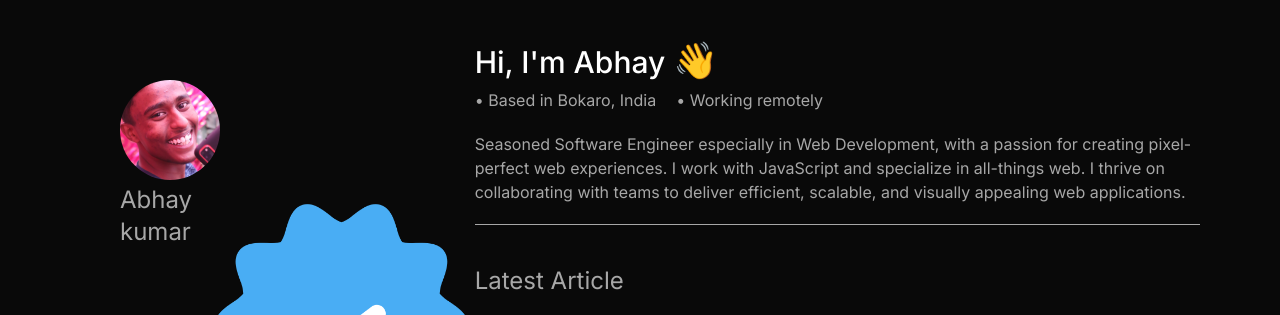
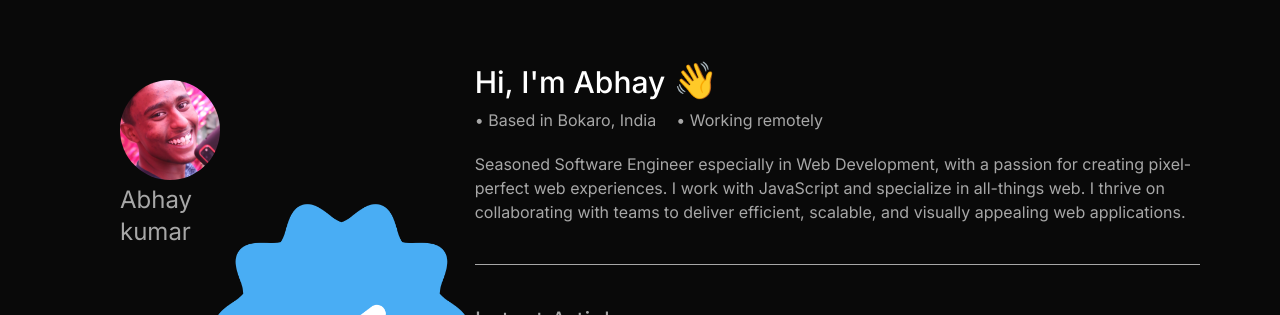
Before and after one commit to leanwithkumar/portfolio_website, a Next.js app: page / in a window 1280 px wide. Shown: the top 315 px of the page. Built offline with nearby package versions, Linux system fonts and the light colour scheme; grey boxes are pictures that could not be loaded.

Commit message:
tenth commit

```diff
--- a/app/Home/page.tsx
+++ b/app/Home/page.tsx
@@ -8,7 +8,7 @@ export default function Home() {
     <>
       <div>
 
-        <div className="border-b">
+        <div className="border-b sm:py-5">
           <div className="text-3xl font-medium text-white">
             Hi, I&apos;m Abhay <span className="text-4xl">👋</span>
           </div>
--- a/app/layout.tsx
+++ b/app/layout.tsx
@@ -15,9 +15,9 @@ export const metadata: Metadata = {
 export default function RootLayout({ children }: { children: React.ReactNode }) {
   return (
     <html lang="en" className={inter.className}>
-      <body className="bg-[#090909] text-[#a7a7a7] h-screen overflow-hidden">
-          <div className="px-4 sm:px-6 md:px-10 lg:px-20 pb-16 max-w-screen-xl mx-auto h-full">
-          <div className="block lg:hidden text-center font-semibold text-white rounded-lg ">
+      <body className="bg-[#090909] text-[#a7a7a7] ">
+          <div className="px-4 sm:px-6 md:px-10 lg:px-20 pb-16 max-w-screen-xl mx-auto min-h-screen">
+          <div className="block lg:hidden text-center font-semibold text-white rounded-lg py-5">
             <Smallheader/>
           </div>
 
```
